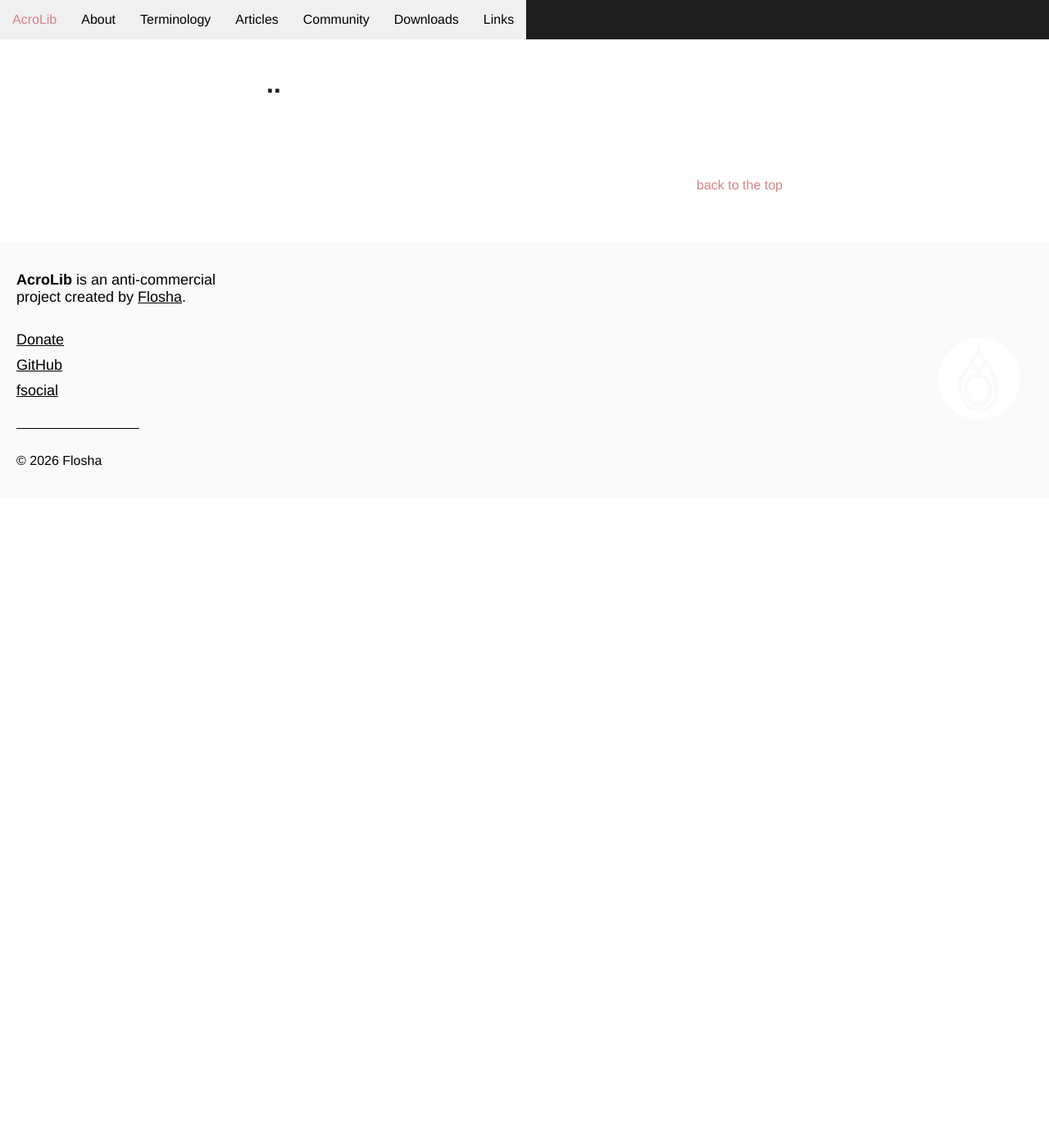
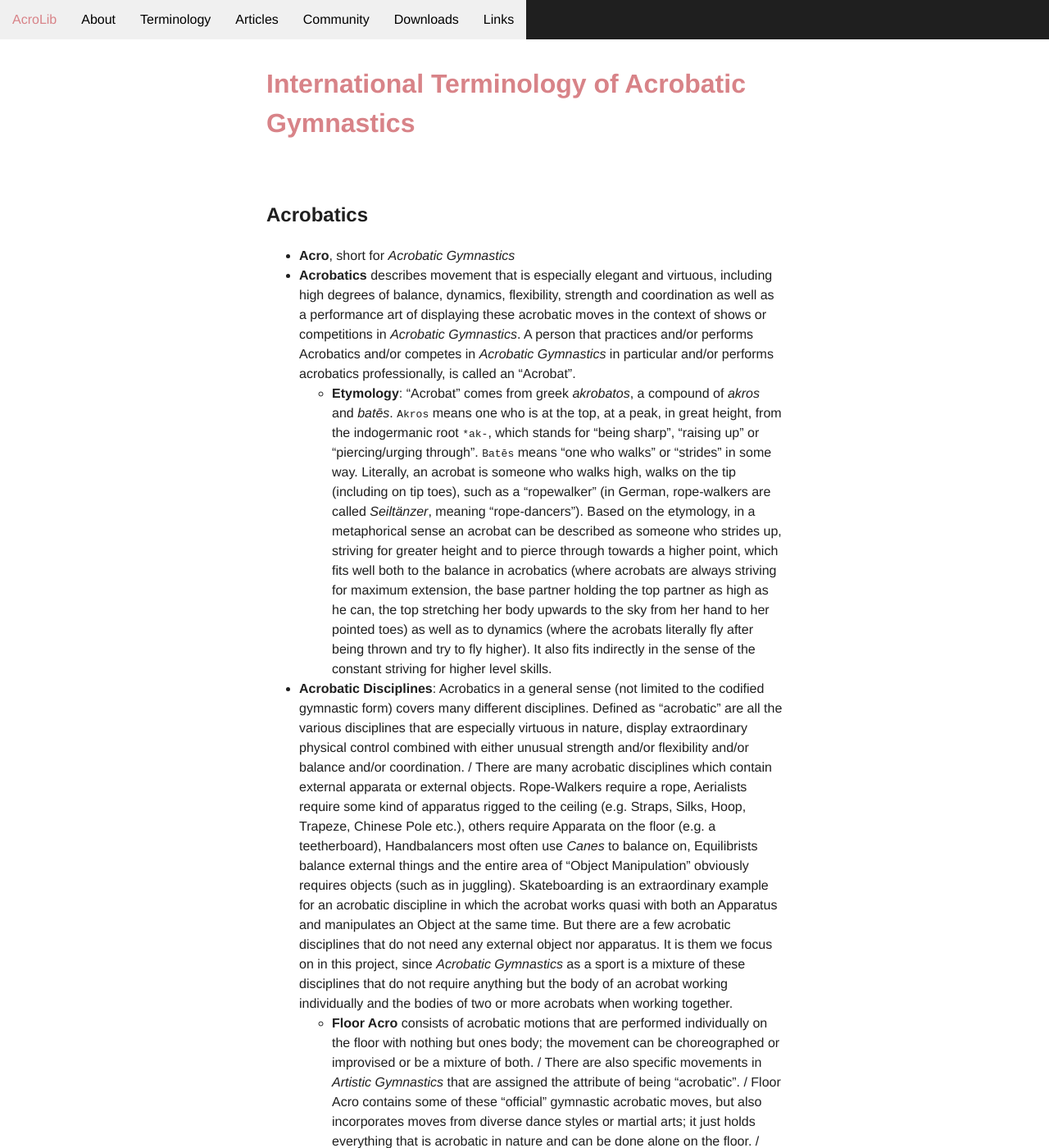
Before and after one commit to floshin/acrolib, a Jekyll site: the page built from terminology/acrobatics.md, in a window 1280 px wide and 1400 px high. Shown: the whole window at 82% size. Built offline with Jekyll 4.4.1, drawn with Linux system fonts in a browser that asks for light colours; our own code applies the rules of GitHub Pages for plain Markdown files; some of the changed text lies outside the part shown.

Commit message:
Update acrobatics.md

```diff
--- a/terminology/acrobatics.md
+++ b/terminology/acrobatics.md
@@ -1 +1,15 @@
-# ..
+# [International Terminology of Acrobatic Gymnastics](/terminology)
+
+## Acrobatics
+
+* **Acro**, short for *Acrobatic Gymnastics*
+* **Acrobatics** describes movement that is especially elegant and virtuous, including high degrees of balance, dynamics, flexibility, strength and coordination as well as a performance art of displaying these acrobatic moves in the context of shows or competitions in *Acrobatic Gymnastics*. A person that practices and/or performs Acrobatics and/or competes in *Acrobatic Gymnastics* in particular and/or performs acrobatics professionally, is called an "Acrobat".
+   * **Etymology**: "Acrobat" comes from greek *akrobatos*, a compound of *akros* and *batēs*. `Akros` means one who is at the top, at a peak, in great height, from the indogermanic root `*ak-`, which stands for "being sharp", "raising up" or "piercing/urging through". `Batēs` means "one who walks" or "strides" in some way. Literally, an acrobat is someone who walks high, walks on the tip (including on tip toes), such as a "ropewalker" (in German, rope-walkers are called *Seiltänzer*, meaning "rope-dancers"). Based on the etymology, in a metaphorical sense an acrobat can be described as someone who strides up, striving for greater height and to pierce through towards a higher point, which fits well both to the balance in acrobatics (where acrobats are always striving for maximum extension, the base partner holding the top partner as high as he can, the top stretching her body upwards to the sky from her hand to her pointed toes) as well as to dynamics (where the acrobats literally fly after being thrown and try to fly higher). It also fits indirectly in the sense of the constant striving for higher level skills.
+* **Acrobatic Disciplines**: Acrobatics in a general sense (not limited to the codified gymnastic form) covers many different disciplines. Defined as "acrobatic" are all the various disciplines that are especially virtuous in nature, display extraordinary physical control combined with either unusual strength and/or flexibility and/or balance and/or coordination. / There are many acrobatic disciplines which contain external apparata or external objects. Rope-Walkers require a rope, Aerialists require some kind of apparatus rigged to the ceiling (e.g. Straps, Silks, Hoop, Trapeze, Chinese Pole etc.), others require Apparata on the floor (e.g. a teetherboard), Handbalancers most often use *Canes* to balance on, Equilibrists balance external things and the entire area of "Object Manipulation" obviously requires objects (such as in juggling). Skateboarding is an extraordinary example for an acrobatic discipline in which the acrobat works quasi with both an Apparatus and manipulates an Object at the same time. But there are a few acrobatic disciplines that do not need any external object nor apparatus. It is them we focus on in this project, since *Acrobatic Gymnastics* as a sport is a mixture of these disciplines that do not require anything but the body of an acrobat working individually and the bodies of two or more acrobats when working together.
+  * **Floor Acro** consists of acrobatic motions that are performed individually on the floor with nothing but ones body; the movement can be choreographed or improvised or be a mixture of both. / There are also specific movements in *Artistic Gymnastics* that are assigned the attribute of being "acrobatic". / Floor Acro contains some of these "official" gymnastic acrobatic moves, but also incorporates moves from diverse dance styles or martial arts; it just holds everything that is acrobatic in nature and can be done alone on the floor. / Exceptional floor acrobats link their elements fluidly together like dancers, in often long and complex sequences that are very different than the rather "rigid" Artistic Gymnastic floor routines. While in Artistic Gymnastics the acrobatic moves are almost always performed in straight "lines", Floor Acrobats may as well perform their acrobatics in Curves, in Circles, in Spirals or any other way.
+  * **Handbalancing** consists of balancing on ones hands, on two hands or one, performing different handstand shapes and forms in an artistic manner, improvised or choreographed. While it is often performed on *Canes* on stage it does not require any equipment and can as well be practiced and performed on the floor.
+  * **Contortion** focuses on the display of extreme degrees of flexibility, often shown by genetically gifted girls or women and often combined with handbalancing. In German Contortionists have been generally described as "Schlangenmenschen" (snake humans) due to their seemingly unlimited ability to bend their bodies.
+  * **Hand to Hand** is a particular category of partner acrobatics without any apparatus and without any objects, where the acrobats (at least two) perform acrobatic feats with each other on the floor. Hand to Hand is the primary discipline in Acrobatic Gymnastics and shown in Circus Acts, but for some reason it seems to be not as widely known and not as frequently performed on stage as other acrobatic disciplines.
+
+![ancientacrobats](assets/ancientacrobats.png)
+{: .invert }
```
